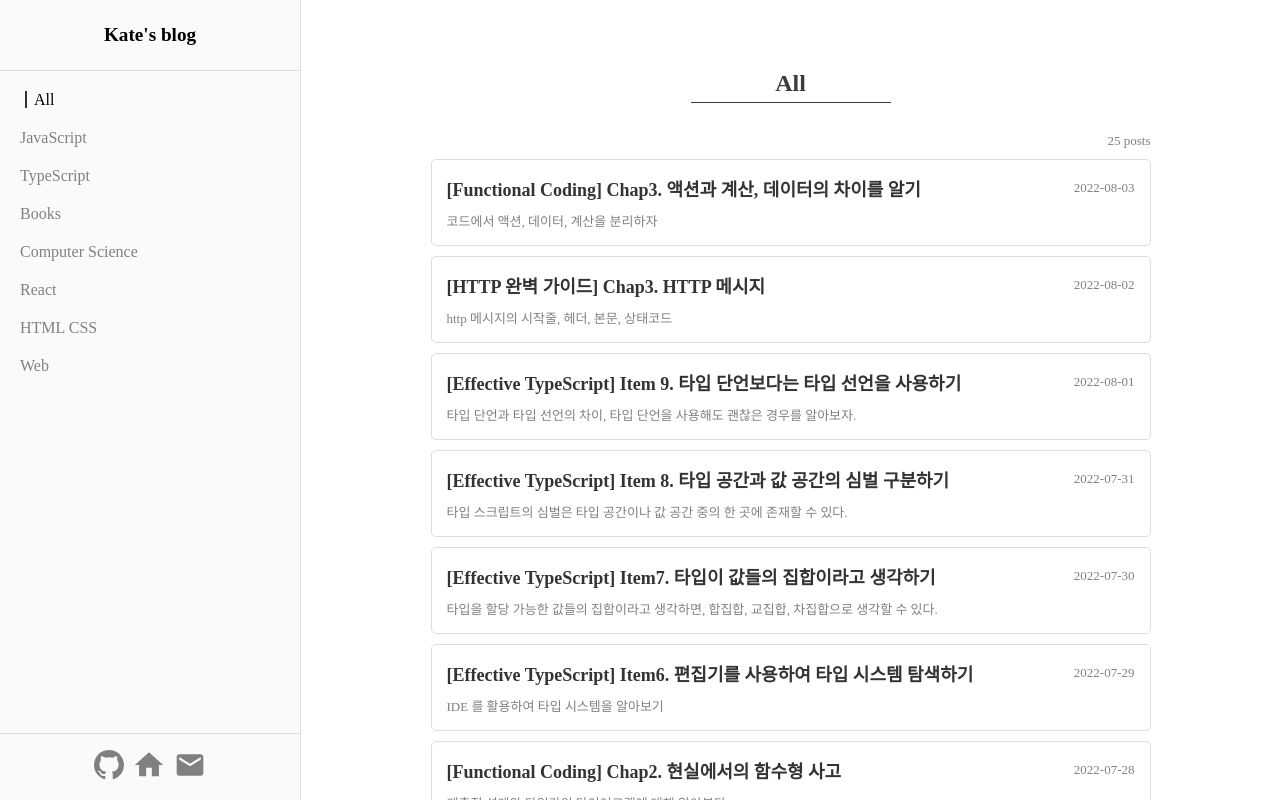
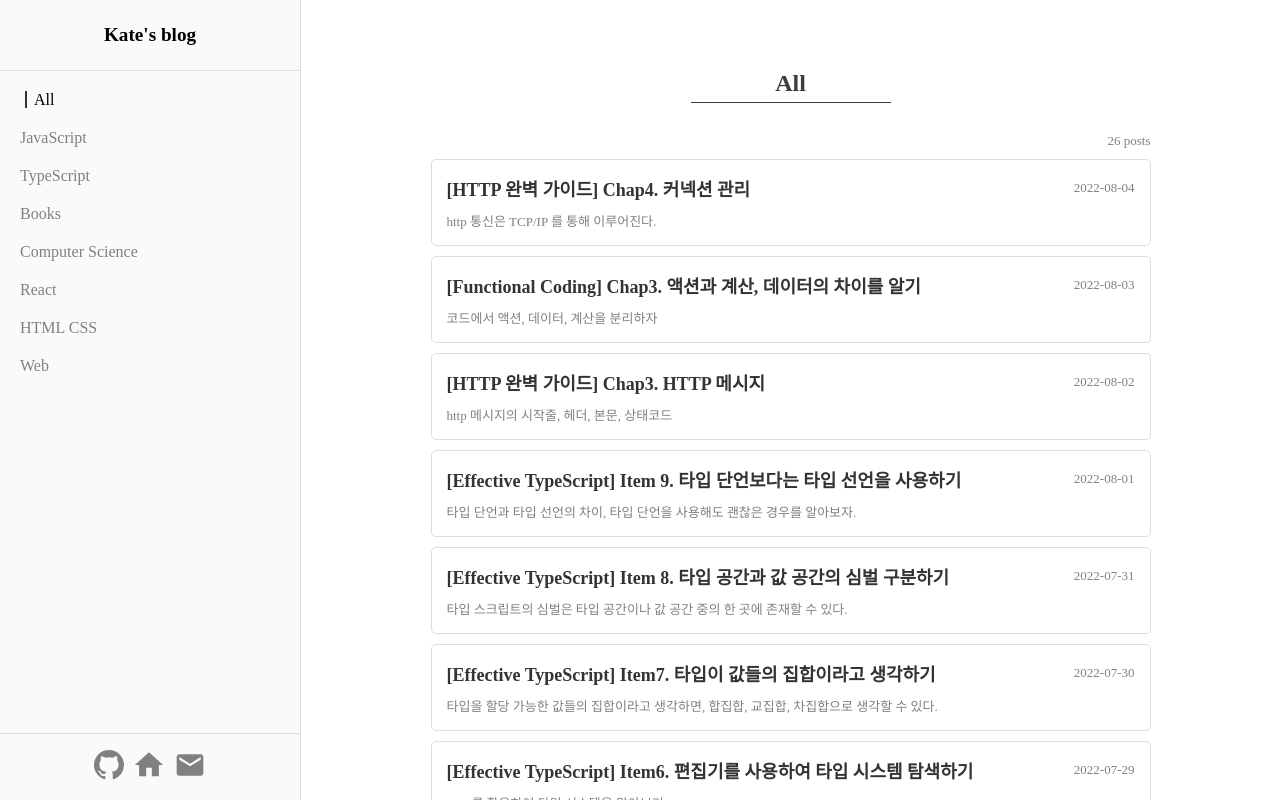
Before and after one commit to parkjisu6239/blog, a React (Create React App) app: page /post/All in a window 1280 px wide. Built offline with nearby package versions, Linux system fonts and the light colour scheme.

Commit message:
[POST] Add http 4

```diff
--- a/src/assets/posts/info.js
+++ b/src/assets/posts/info.js
@@ -136,6 +136,12 @@ export const postInfo = {
       title: "[Functional Coding] Chap3. 액션과 계산, 데이터의 차이를 알기",
       desc: "코드에서 액션, 데이터, 계산을 분리하자",
     },
+    {
+      createdAt: "2022-08-04",
+      fileName: "http-ch4.md",
+      title: "[HTTP 완벽 가이드] Chap4. 커넥션 관리",
+      desc: "http 통신은 TCP/IP 를 통해 이루어진다.",
+    },
   ],
   "Computer-Science": [],
   React: [
```
